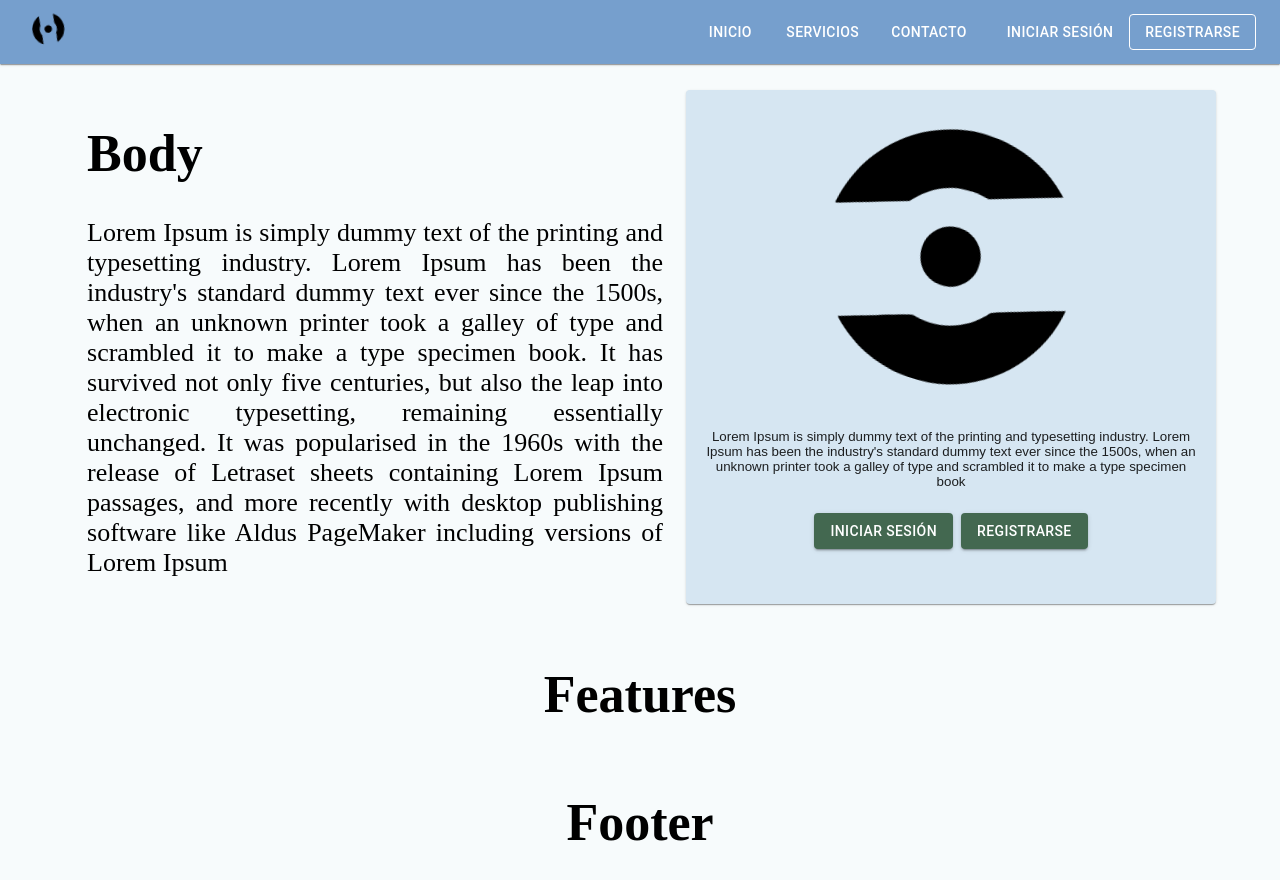
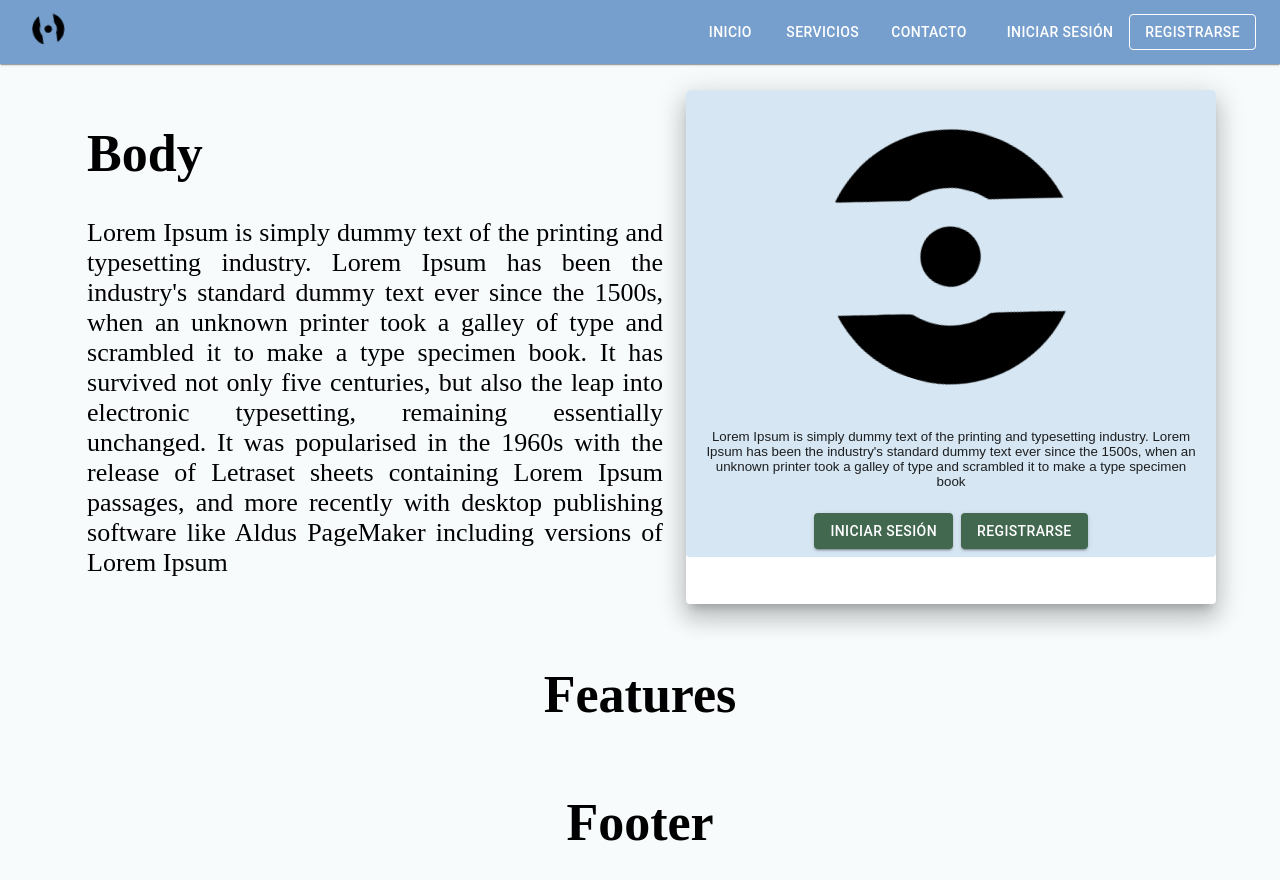
Before and after one commit to jomabaso/react-redux, a React (Create React App) app in the folder jetrix/: page / in a window 1280 px wide. Shown: the top 880 px of the page. Built offline with nearby package versions, Linux system fonts and the light colour scheme.

Commit message:
fix visibility

```diff
--- a/jetrix/src/components/landing_components/herosection_component/Herosection.js
+++ b/jetrix/src/components/landing_components/herosection_component/Herosection.js
@@ -16,13 +16,13 @@ const HeroSections = () => {
                 <h1>Body</h1>
                 <p>Lorem Ipsum is simply dummy text of the printing and typesetting industry. Lorem Ipsum has been the industry's standard dummy text ever since the 1500s, when an unknown printer took a galley of type and scrambled it to make a type specimen book. It has survived not only five centuries, but also the leap into electronic typesetting, remaining essentially unchanged. It was popularised in the 1960s with the release of Letraset sheets containing Lorem Ipsum passages, and more recently with desktop publishing software like Aldus PageMaker including versions of Lorem Ipsum</p>
             </div>
-            <Card className="body-items" sx={{backgroundColor:"#D6E6F2"}}>
-                <CardActionArea>
+            <Card elevation={15}>
+                <CardActionArea sx={{ backgroundColor: "#D6E6F2"}}  >
                     <CardMedia>
                         <img src={logo} className="App-logo-hero" alt="logo" />
                     </CardMedia>
                     <CardContent>
-                    Lorem Ipsum is simply dummy text of the printing and typesetting industry. Lorem Ipsum has been the industry's standard dummy text ever since the 1500s, when an unknown printer took a galley of type and scrambled it to make a type specimen book
+                        Lorem Ipsum is simply dummy text of the printing and typesetting industry. Lorem Ipsum has been the industry's standard dummy text ever since the 1500s, when an unknown printer took a galley of type and scrambled it to make a type specimen book
                     </CardContent>
                     <CardActions sx={{ justifyContent: "center" }}>
                         <Button variant="contained" sx={{ backgroundColor: "#436850" }} >Iniciar sesión</Button>
@@ -30,8 +30,6 @@ const HeroSections = () => {
                     </CardActions>
                 </CardActionArea>
             </Card>
-
-
         </div>
     );
 }
```
